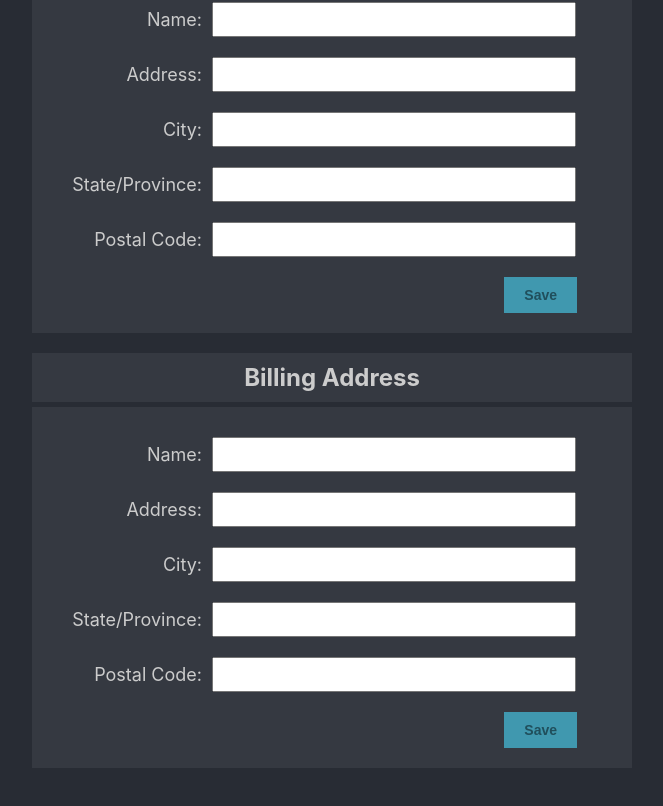
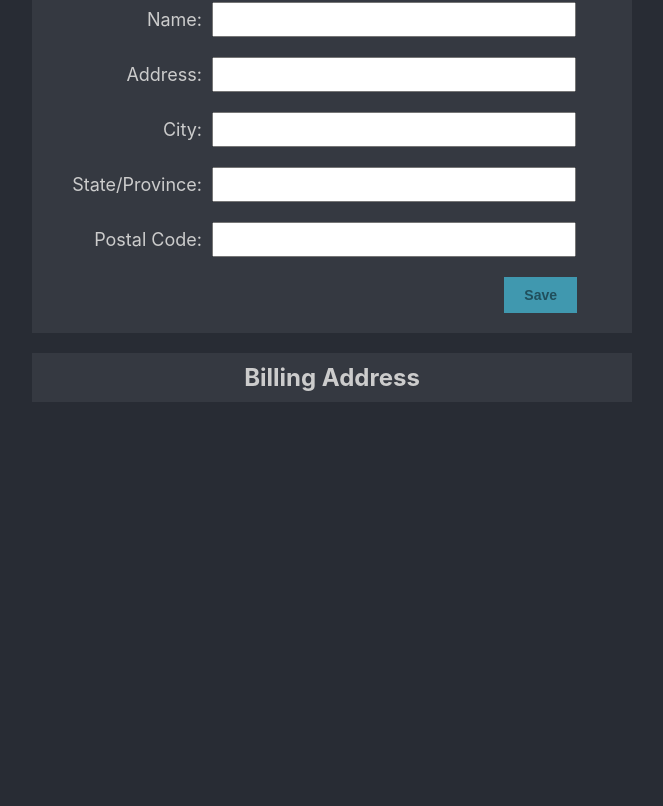
Before and after one commit to jmcooper/cosmic-traders, a React (Create React App) app: page /checkout in a window 1280 px wide. Shown: the part 717-1523 px from the top of the page, without its empty margins (308-971 px from the left). After the commit the page ends 1174 px from the top, so only its background shows below. Built offline with nearby package versions, Linux system fonts and the light colour scheme.

Commit message:
Fix address functionality and styling

```diff
--- a/src/App.css
+++ b/src/App.css
@@ -12,6 +12,14 @@ input {
   font-size: 18px;
   padding: 5px;
   margin: 10px;
+}
+
+a {
+  color: #4098AF;
+}
+
+a:hover {
+  color: #5AB2C9;
 }
 
 .content {
--- a/src/Outpost.js
+++ b/src/Outpost.js
@@ -38,7 +38,8 @@ let products = [
 ]
 
 function Outpost() {
-  const [cart, setCart] = useState([]);
+  const [cart, setCart] = useState([])
+
 
   let handleAddToCart = (product) => {
     setCart([...cart, product])
--- a/src/checkout/Address/Address.js
+++ b/src/checkout/Address/Address.js
@@ -7,19 +7,18 @@ import styles from './Address.module.css'
 function Address(props) {
   const [editMode, setEditMode] = useState(true)
 
-  console.log(props.billing, props.address)
   function updateAddress(address) {
-    // setEditMode(false)
     props.onAddressUpdated(address)
+    setEditMode(false)
   }
 
   return (
-    <div class={styles.address}>
+    <div className={styles.address}>
       { editMode
         ? <AddressEdit billing={props.billing} address={props.address} onAddressUpdated={updateAddress} />
-        : <div className={styles.addressEdit}>
-            <AddressDisplay address={props.address} className={styles.addressDisplay} />
-            <button className="button" onClick={setEditMode(true)}>Change</button>
+        : <div className={styles.addressDisplay}>
+            <AddressDisplay address={props.address}/>
+            <span><a href="" onClick={() => setEditMode(true)}>Change</a></span>
           </div>
       }
     </div>
--- a/src/checkout/Address/Address.module.css
+++ b/src/checkout/Address/Address.module.css
@@ -24,5 +24,7 @@
 }
 
 .addressDisplay {
-  width:90%;
+  display: flex;
+  justify-content: space-between;
+  padding: 25px 35px;
 }
--- a/src/checkout/Address/AddressDisplay.js
+++ b/src/checkout/Address/AddressDisplay.js
@@ -3,23 +3,12 @@ import React from 'react'
 import formStyles from './FormStyles.module.css'
 
 function AddressDisplay(props) {
+  console.log(props.address)
   return (
     <div>
-      <div className={formStyles.displayGroup}>
-        <span>Name:</span>{props.address.name}
-      </div>
-      <div className={formStyles.displayGroup}>
-        <span>Address:</span> {props.address.streetAddress}
-      </div>
-      <div className={formStyles.displayGroup}>
-        <span>City:</span> {props.address.city}
-      </div>
-      <div className={formStyles.displayGroup}>
-        <span>State/Province:</span> {props.address.state}
-      </div>
-      <div className={formStyles.displayGroup}>
-        <span>Postal Code:</span> {props.address.postalCode}
-      </div>
+        <div>{props.address.name}</div>
+        <div>{props.address.address}</div>
+        <div>{props.address.city}, {props.address.state} {props.address.postalCode}</div>
     </div>
   )
 }
--- a/src/checkout/Address/AddressEdit.js
+++ b/src/checkout/Address/AddressEdit.js
@@ -1,43 +1,53 @@
-import React, { useState } from 'react'
+import React, { useState, useEffect } from 'react'
 
 import formStyles from './FormStyles.module.css'
 import styles from './AddressEdit.module.css'
 
 function AddressEdit(props) {
-  const foo = Object.assign({}, props.address)
-  const [ address, setAddress ] = useState(foo)
+  const [ address, setAddress ] = useState(Object.assign({}, props.address))
+  const [ editing, setEditing ] = useState(false)
 
-  console.log('ae', props.billing, props.address, address)
+  useEffect(() => {
+    if (!editing)
+      setAddress(props.address)
+  })
+
   const handleInputChange = (event) => {
+    setEditing(true)
     const newAddress = {...address}
     newAddress[event.target.name] = event.target.value
     setAddress(newAddress)
   }
 
+  function saveAddress() {
+    setEditing(false)
+    props.onAddressUpdated(address)
+  }
+
   return (
     <div>
       <div className={formStyles.inputGroup}>
-        <label for="name">Name:</label>
+        <label htmlFor="name">Name:</label>
         <input name="name" onChange={handleInputChange} value={address.name}/>
       </div>
       <div className={formStyles.inputGroup}>
-        <label for="address">Address:</label>
+        <label htmlFor="address">Address:</label>
         <input name="address" onChange={handleInputChange} value={address.address}/>
       </div>
       <div className={formStyles.inputGroup}>
-        <label for="city">City:</label>
+        <label htmlFor="city">City:</label>
         <input name="city" onChange={handleInputChange} value={address.city}/>
       </div>
       <div className={formStyles.inputGroup}>
-        <label for="state">State/Province:</label>
+        <label htmlFor="state">State/Province:</label>
         <input name="state" onChange={handleInputChange} value={address.state}/>
       </div>
       <div className={formStyles.inputGroup}>
-        <label for="postal-code">Postal Code:</label>
-        <input name="postal-code" onChange={handleInputChange} value={address.postalCode}/>
+        <label htmlFor="postalCode">Postal Code:</label>
+        <input name="postalCode" onChange={handleInputChange} value={address.postalCode}/>
       </div>
-      <div class={styles.save}>
-        <button className="button" onClick={() => props.onAddressUpdated(address)}>Save</button>
+      <div className={styles.save}>
+        <button className="button" onClick={saveAddress}>Save</button>
       </div>
     </div>
   )
--- a/src/checkout/Address/FormStyles.module.css
+++ b/src/checkout/Address/FormStyles.module.css
@@ -11,3 +11,11 @@
 .inputGroup input {
   width: 350px;
 }
+
+.displayGroup {
+  display:flex;
+  margin: 5px 0;
+}
+
+.displayGroup span {
+}
--- a/src/checkout/Checkout.js
+++ b/src/checkout/Checkout.js
@@ -40,7 +40,7 @@ function Checkout() {
   let [ addresses, setAddresses ] = useState({shippingAddress: {}, billingAddress: {}})
 
   function updateShippingAddress(shippingAddress) {
-    setAddresses(Object.assign({}, addresses, {billingAddress: shippingAddress}))
+    setAddresses(Object.assign({}, addresses, {shippingAddress: shippingAddress}))
   }
 
   function updateBillingAddress(billingAddress) {
@@ -54,7 +54,7 @@ function Checkout() {
       <h2 className={`section-header ${styles.sectionHeader}`}>Shipping Address</h2>
       <Address address={addresses.shippingAddress} onAddressUpdated={updateShippingAddress} />
       <h2 className={`section-header ${styles.sectionHeader}`}>Billing Address</h2>
-      <Address address={addresses.billingAddress} billing="billing" onAddressUpdated={updateBillingAddress} />
+      {/* <Address address={addresses.billingAddress} billing="billing" onAddressUpdated={updateBillingAddress} /> */}
     </div>
   )
 }
```
